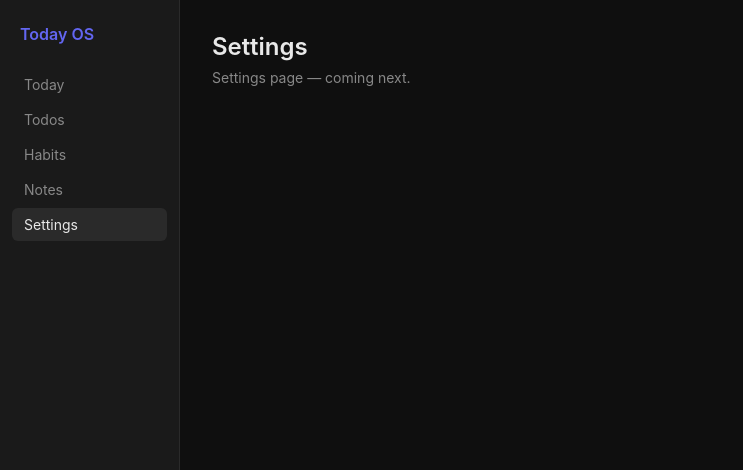
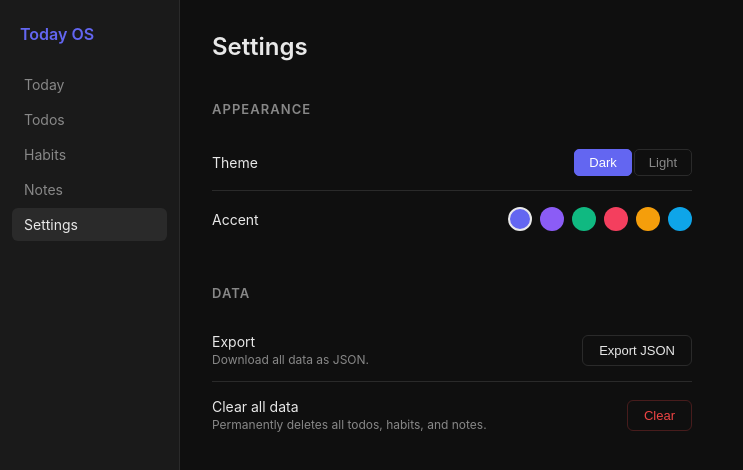
Before and after one commit to MinhNghiaVu/Today-OS, a SvelteKit app: page /settings in a window 1280 px wide. Shown: the top 470 px of the page, without its empty margins (0-743 px from the left). Built offline with nearby package versions, Linux system fonts and the light colour scheme.

Commit message:
feat(settings): implement settings page to complete Phase 1

```diff
--- a/src/app.css
+++ b/src/app.css
@@ -10,6 +10,14 @@
 	--muted: #888;
 	--accent: #6366f1;
 	--accent-hover: #4f52d4;
+}
+
+[data-theme='light'] {
+	--bg: #f4f4f5;
+	--surface: #ffffff;
+	--border: #e4e4e7;
+	--text: #111111;
+	--muted: #71717a;
 }
 
 html, body {
--- a/src/lib/stores.ts
+++ b/src/lib/stores.ts
@@ -44,6 +44,9 @@ export const todos = {
 	},
 	remove(id: string) {
 		_todos.update((t) => t.filter((x) => x.id !== id));
+	},
+	clear() {
+		_todos.set([]);
 	}
 };
 
@@ -83,6 +86,9 @@ export const habits = {
 	},
 	remove(id: string) {
 		_habits.update((h) => h.filter((x) => x.id !== id));
+	},
+	clear() {
+		_habits.set([]);
 	}
 };
 
@@ -107,6 +113,9 @@ export const habitLogs = {
 	},
 	update(id: string, amount: number) {
 		_habitLogs.update((l) => l.map((x) => (x.id === id ? { ...x, amount } : x)));
+	},
+	clear() {
+		_habitLogs.set([]);
 	}
 };
 
@@ -120,6 +129,29 @@ export const habitTotalsToday = derived([_habits, _habitLogs], ([$habits, $logs]
 		.filter((h) => h.is_active)
 		.map((h) => ({ ...h, total: map.get(h.id) ?? 0 }));
 });
+
+// ── Settings ─────────────────────────────────────────────────────────────────
+
+export const ACCENT_PRESETS = [
+	{ label: 'Indigo', accent: '#6366f1', hover: '#4f52d4' },
+	{ label: 'Violet', accent: '#8b5cf6', hover: '#7c3aed' },
+	{ label: 'Emerald', accent: '#10b981', hover: '#059669' },
+	{ label: 'Rose', accent: '#f43f5e', hover: '#e11d48' },
+	{ label: 'Amber', accent: '#f59e0b', hover: '#d97706' },
+	{ label: 'Sky', accent: '#0ea5e9', hover: '#0284c7' }
+];
+
+const _settings = writable({ theme: 'dark' as 'dark' | 'light', accentIndex: 0 });
+
+export const settings = {
+	subscribe: _settings.subscribe,
+	setTheme(theme: 'dark' | 'light') {
+		_settings.update((s) => ({ ...s, theme }));
+	},
+	setAccent(index: number) {
+		_settings.update((s) => ({ ...s, accentIndex: index }));
+	}
+};
 
 // ── Notes ────────────────────────────────────────────────────────────────────
 
@@ -147,5 +179,8 @@ export const notes = {
 	},
 	remove(id: string) {
 		_notes.update((n) => n.filter((x) => x.id !== id));
+	},
+	clear() {
+		_notes.set([]);
 	}
 };
--- a/src/routes/+layout.svelte
+++ b/src/routes/+layout.svelte
@@ -1,6 +1,15 @@
 <script lang="ts">
 	import '../app.css';
 	import { page } from '$app/stores';
+	import { browser } from '$app/environment';
+	import { settings, ACCENT_PRESETS } from '$lib/stores';
+
+	$: if (browser) {
+		document.documentElement.setAttribute('data-theme', $settings.theme);
+		const p = ACCENT_PRESETS[$settings.accentIndex];
+		document.documentElement.style.setProperty('--accent', p.accent);
+		document.documentElement.style.setProperty('--accent-hover', p.hover);
+	}
 
 	const nav = [
 		{ href: '/today', label: 'Today' },
--- a/src/routes/settings/+page.svelte
+++ b/src/routes/settings/+page.svelte
@@ -1,10 +1,221 @@
+<script lang="ts">
+	import { settings, ACCENT_PRESETS, todos, habits, habitLogs, notes } from '$lib/stores';
+
+	function exportData() {
+		const data = {
+			exportedAt: new Date().toISOString(),
+			todos: $todos,
+			habits: $habits,
+			habitLogs: $habitLogs,
+			notes: $notes
+		};
+		const blob = new Blob([JSON.stringify(data, null, 2)], { type: 'application/json' });
+		const url = URL.createObjectURL(blob);
+		const a = document.createElement('a');
+		a.href = url;
+		a.download = `today-os-export-${new Date().toISOString().slice(0, 10)}.json`;
+		a.click();
+		URL.revokeObjectURL(url);
+	}
+
+	function clearData() {
+		if (!confirm('Clear all todos, habits, habit logs, and notes? This cannot be undone.')) return;
+		todos.clear();
+		habits.clear();
+		habitLogs.clear();
+		notes.clear();
+	}
+</script>
+
 <div class="page">
 	<h1>Settings</h1>
-	<p class="muted">Settings page — coming next.</p>
+
+	<section>
+		<h2>Appearance</h2>
+
+		<div class="row">
+			<span class="label">Theme</span>
+			<div class="toggle-group">
+				<button
+					class="toggle-btn"
+					class:active={$settings.theme === 'dark'}
+					on:click={() => settings.setTheme('dark')}
+				>Dark</button>
+				<button
+					class="toggle-btn"
+					class:active={$settings.theme === 'light'}
+					on:click={() => settings.setTheme('light')}
+				>Light</button>
+			</div>
+		</div>
+
+		<div class="row">
+			<span class="label">Accent</span>
+			<div class="swatch-row">
+				{#each ACCENT_PRESETS as preset, i}
+					<button
+						class="swatch"
+						class:selected={$settings.accentIndex === i}
+						style="background: {preset.accent};"
+						title={preset.label}
+						on:click={() => settings.setAccent(i)}
+					></button>
+				{/each}
+			</div>
+		</div>
+	</section>
+
+	<section>
+		<h2>Data</h2>
+
+		<div class="row">
+			<div class="col">
+				<span class="label">Export</span>
+				<span class="hint">Download all data as JSON.</span>
+			</div>
+			<button class="action-btn" on:click={exportData}>Export JSON</button>
+		</div>
+
+		<div class="row danger-row">
+			<div class="col">
+				<span class="label">Clear all data</span>
+				<span class="hint">Permanently deletes all todos, habits, and notes.</span>
+			</div>
+			<button class="action-btn danger-btn" on:click={clearData}>Clear</button>
+		</div>
+	</section>
 </div>
 
 <style>
-	.page { max-width: 640px; }
-	h1 { margin: 0 0 8px; font-size: 24px; font-weight: 600; }
-	.muted { color: var(--muted); margin: 0; }
+	.page {
+		max-width: 480px;
+		display: flex;
+		flex-direction: column;
+		gap: 40px;
+	}
+
+	h1 {
+		margin: 0;
+		font-size: 24px;
+		font-weight: 600;
+	}
+
+	h2 {
+		margin: 0 0 16px;
+		font-size: 13px;
+		font-weight: 600;
+		text-transform: uppercase;
+		letter-spacing: 0.08em;
+		color: var(--muted);
+	}
+
+	section {
+		display: flex;
+		flex-direction: column;
+		gap: 2px;
+	}
+
+	.row {
+		display: flex;
+		align-items: center;
+		justify-content: space-between;
+		gap: 16px;
+		padding: 14px 0;
+		border-bottom: 1px solid var(--border);
+	}
+
+	.row:last-child {
+		border-bottom: none;
+	}
+
+	.col {
+		display: flex;
+		flex-direction: column;
+		gap: 2px;
+	}
+
+	.label {
+		font-size: 14px;
+		color: var(--text);
+	}
+
+	.hint {
+		font-size: 12px;
+		color: var(--muted);
+	}
+
+	.toggle-group {
+		display: flex;
+		gap: 2px;
+	}
+
+	.toggle-btn {
+		background: transparent;
+		border: 1px solid var(--border);
+		border-radius: 5px;
+		padding: 5px 14px;
+		font-size: 13px;
+		color: var(--muted);
+		cursor: pointer;
+		transition: background 0.1s, color 0.1s;
+	}
+
+	.toggle-btn:hover {
+		background: var(--border);
+		color: var(--text);
+	}
+
+	.toggle-btn.active {
+		background: var(--accent);
+		color: #fff;
+		border-color: var(--accent);
+	}
+
+	.swatch-row {
+		display: flex;
+		gap: 8px;
+	}
+
+	.swatch {
+		width: 24px;
+		height: 24px;
+		border-radius: 50%;
+		border: 2px solid transparent;
+		cursor: pointer;
+		transition: transform 0.1s, border-color 0.1s;
+	}
+
+	.swatch:hover {
+		transform: scale(1.15);
+	}
+
+	.swatch.selected {
+		border-color: var(--text);
+	}
+
+	.action-btn {
+		background: transparent;
+		border: 1px solid var(--border);
+		border-radius: 6px;
+		padding: 7px 16px;
+		font-size: 13px;
+		color: var(--text);
+		cursor: pointer;
+		flex-shrink: 0;
+		transition: background 0.1s;
+	}
+
+	.action-btn:hover {
+		background: var(--border);
+	}
+
+	.danger-btn {
+		color: #ef4444;
+		border-color: #ef444440;
+	}
+
+	.danger-btn:hover {
+		background: #ef444415;
+		border-color: #ef4444;
+	}
 </style>
```
Also changed, not shown: 1 other file (tests, documents, lock files or other folders).
